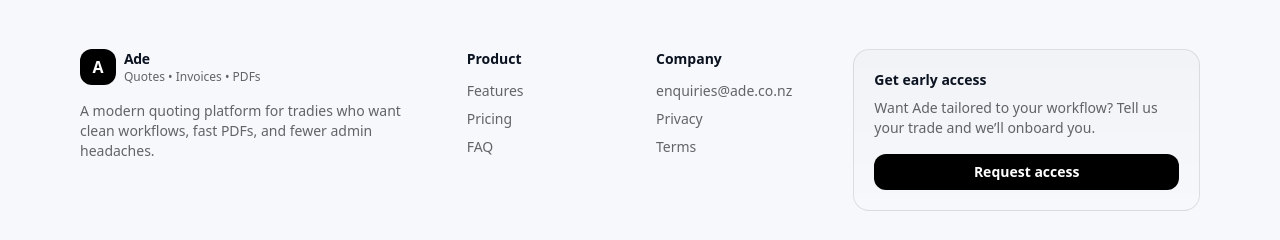
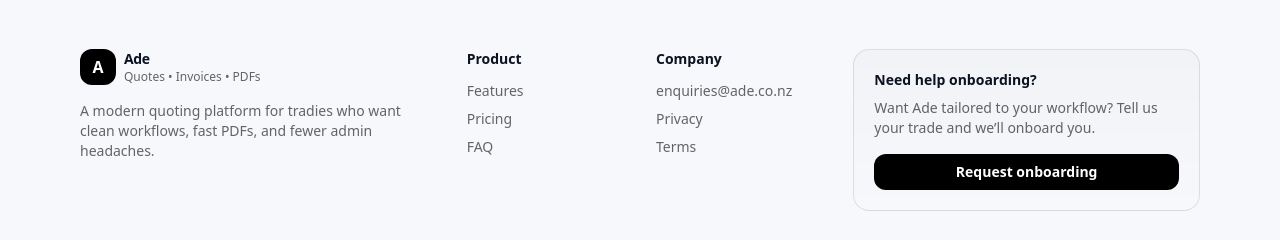
Before and after one commit to joeycee/ade-landing, a Next.js app: page / in a window 1280 px wide. Shown: the part 5597-5837 px from the top of the page. Built offline with nearby package versions, Linux system fonts and the light colour scheme.

Commit message:
change request email and onboarding

```diff
--- a/components/Footer.tsx
+++ b/components/Footer.tsx
@@ -49,15 +49,15 @@
           </div>
 
           <div className="rounded-2xl border border-black/10 p-5 bg-gradient-to-b from-black/[0.02] to-transparent">
-            <div className="text-sm font-semibold">Get early access</div>
+            <div className="text-sm font-semibold">Need help onboarding?</div>
             <p className="mt-2 text-sm text-black/60">
               Want Ade tailored to your workflow? Tell us your trade and we’ll onboard you.
             </p>
             <a
-              href="mailto:hello@ade.co.nz?subject=Ade%20early%20access"
+              href="mailto:enquiries@ade.co.nz"
               className="mt-4 inline-flex w-full justify-center rounded-xl bg-black px-4 py-2 text-sm font-semibold text-white hover:bg-black/90 transition"
             >
-              Request access
+              Request onboarding
             </a>
           </div>
         </div>
```
